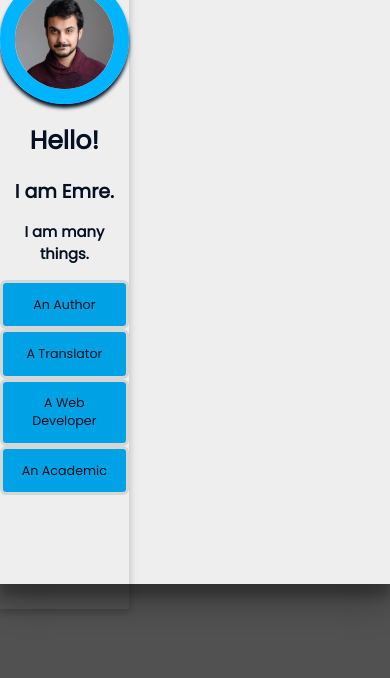
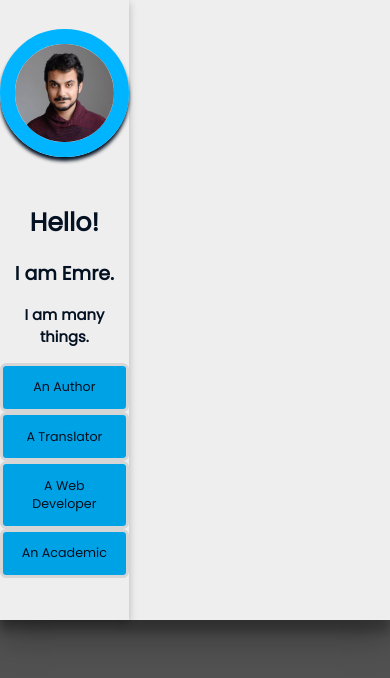
Before and after one commit to emrergin/personalpage, a Vue app: page / in a window 390 px wide. Shown: the top 678 px of the page. Built offline with nearby package versions, Linux system fonts and the light colour scheme.

Commit message:
corrected padding for drawer item

```diff
--- a/src/App.vue
+++ b/src/App.vue
@@ -30,11 +30,8 @@ onMounted(() => {
   if (window.innerWidth < 1000) {
     let metin=document.getElementById(`welcomeText`);
     document.getElementById(`photoFrame`).after(metin);
-    let appHeight=document.getElementById(`app`).offsetHeight+2.2*document.getElementById(`textIlkSatir`).offsetHeight;
-    document.getElementById(`app`).style.height=`${appHeight}px`;
-  }
-  else{
-    document.getElementById(`app`).style.height=`auto`;
+    // let appHeight=document.getElementById(`app`).offsetHeight+2.2*document.getElementById(`textIlkSatir`).offsetHeight;
+    // document.getElementById(`app`).style.height=`${appHeight}px`;
   }
   if (navigator.language===`tr-TR`){
     isTurkish.value=true;
@@ -45,13 +42,10 @@ function textPlacer(){
   if (window.innerWidth < 1000) {
     let metin=document.getElementById(`welcomeText`);
     document.getElementById(`photoFrame`).after(metin);
-    let appHeight=document.getElementById(`app`).offsetHeight+2.2*document.getElementById(`textIlkSatir`).offsetHeight;;
-    document.getElementById(`app`).style.height=`${appHeight}px`;
   }
   else{
     let metin=document.getElementById(`welcomeText`);
     document.getElementById(`mainContent`).before(metin);
-    document.getElementById(`app`).style.height=`auto`;
   }
 }
 </script>
@@ -368,7 +362,7 @@ svg,path{
     -ms-transform: translateY(0%);
     transform: translateY(0%);
     border:0px;
-    height: auto;
+    height: 620px;
     grid-template-columns:3fr 7fr ;
     grid-template-rows: 1fr;
     position:relative;
@@ -419,8 +413,8 @@ svg,path{
     display:flex;
     flex-direction:column;
     justify-content: stretch;
-    height: 100px;
-    padding-bottom: 200px;
+    height: 200px;
+    /* padding-bottom: 200px; */
   }
 
   #mediaLinks{
```
